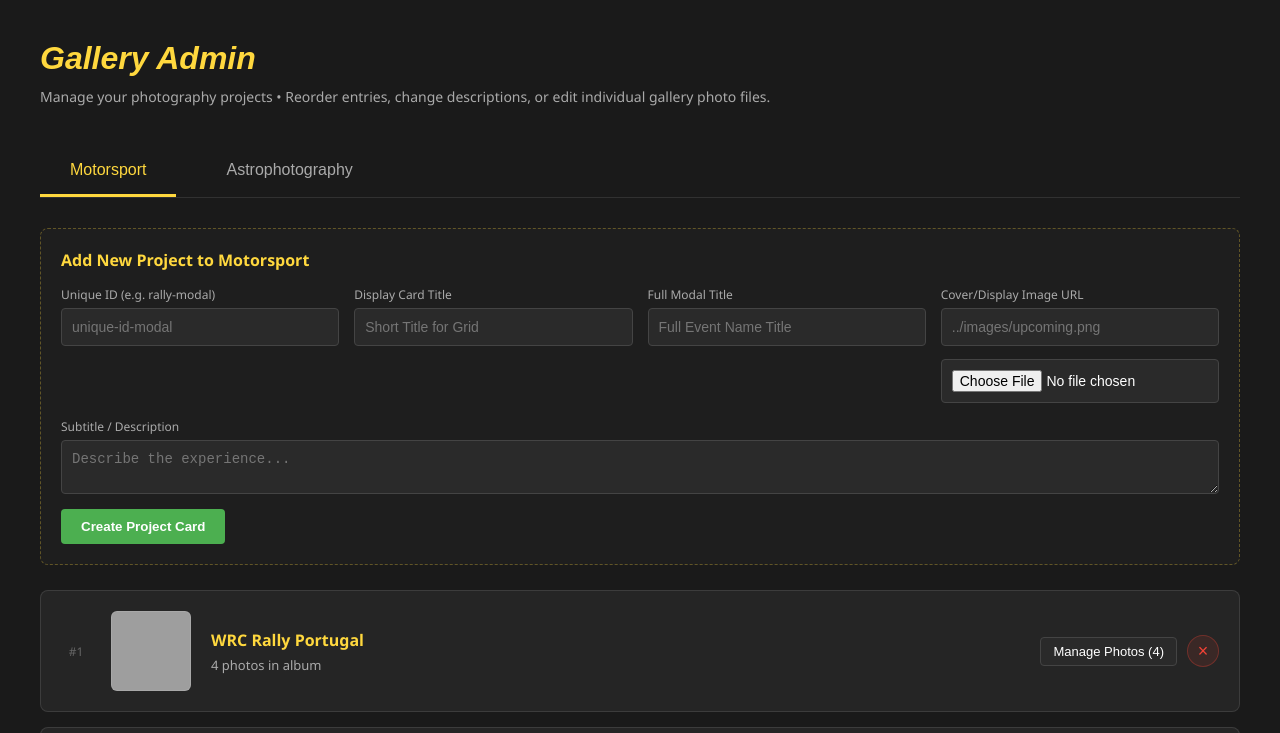
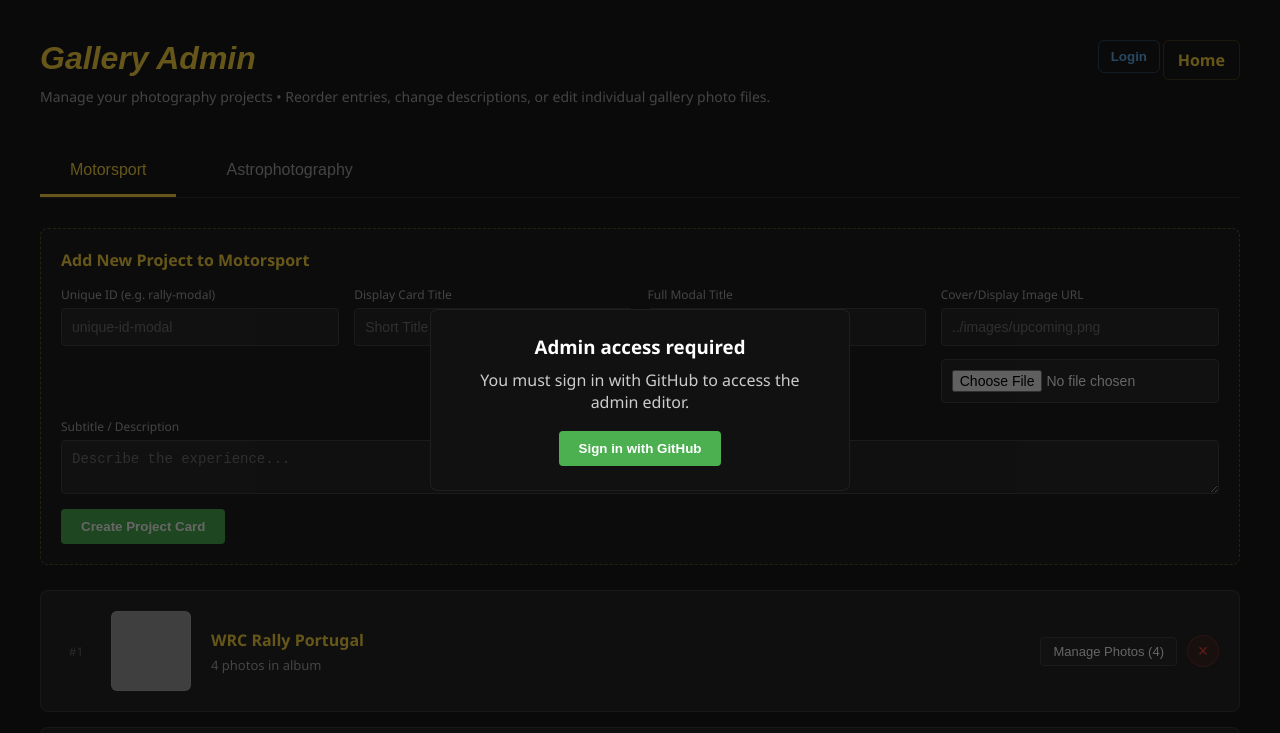
Before and after one commit to LeonardoCarolo99/LeonardoCarolo99.github.io, a plain HTML site: page REDESIGN/admin.html in a window 1280 px wide. Shown: the top 733 px of the page. Drawn offline with Linux system fonts and the light colour scheme; grey boxes are pictures that could not be loaded; a web font is replaced by a local one.

Commit message:
Button + login

```diff
--- a/REDESIGN/admin.html
+++ b/REDESIGN/admin.html
@@ -30,6 +30,7 @@
 
     .admin-header {
       margin-bottom: 40px;
+      position: relative;
     }
 
     .admin-header h1 {
@@ -386,6 +387,56 @@
       text-align: center;
       font-style: italic;
     }
+    .home-btn {
+      position: absolute;
+      right: 0;
+      top: 0;
+      background: transparent;
+      border: 1px solid rgba(255, 216, 62, 0.2);
+      color: #ffd83e;
+      padding: 8px 14px;
+      border-radius: 6px;
+      text-decoration: none;
+      font-weight: 600;
+      transition: background 0.15s ease, transform 0.12s ease;
+    }
+    .home-btn:hover { background: rgba(255,216,62,0.06); transform: translateY(-2px); }
+    .auth-btn {
+      position: absolute;
+      right: 80px;
+      top: 0;
+      background: transparent;
+      border: 1px solid rgba(255, 255, 255, 0.06);
+      color: #fff;
+      padding: 8px 12px;
+      border-radius: 6px;
+      text-decoration: none;
+      font-weight: 600;
+      cursor: pointer;
+    }
+    .auth-btn.login { border-color: rgba(100, 181, 246, 0.3); color: #64b5f6 }
+    .auth-btn.logout { border-color: rgba(244, 67, 54, 0.2); color: #f44336 }
+
+    /* admin-lock overlay */
+    .admin-lock {
+      position: fixed;
+      left: 0; right: 0; top: 0; bottom: 0;
+      background: rgba(0,0,0,0.6);
+      display: none;
+      align-items: center;
+      justify-content: center;
+      z-index: 9999;
+    }
+    .admin-lock .box {
+      background: #111;
+      padding: 24px;
+      border-radius: 8px;
+      border: 1px solid rgba(255,255,255,0.06);
+      text-align: center;
+      color: #fff;
+      width: 420px;
+    }
+    .admin-lock.show { display: flex; }
   </style>
 </head>
 
@@ -395,6 +446,8 @@
     <div class="admin-header">
       <h1>Gallery Admin</h1>
       <p>Manage your photography projects • Reorder entries, change descriptions, or edit individual gallery photo files.</p>
+      <a href="../index.html" class="home-btn">Home</a>
+      <button id="authBtn" class="auth-btn login" onclick="startLogin()">Login</button>
     </div>
 
     <div class="tabs">
@@ -446,11 +499,17 @@
       <div class="drag-hint">💡 Drag projects by their headers to reorder them</div>
     </div>
   </div>
-  <!-- button for returning to index.html, fixed on the right side -->
-   <a href="../index.html" class="buttontoreturn">
-  <button class="buttontoreturn">Return to Gallery</button>
+  <!-- home button moved into header -->
 
-   </a>
+  <div id="adminLock" class="admin-lock">
+    <div class="box">
+      <h3>Admin access required</h3>
+      <p style="color:#ccc; margin:10px 0 18px;">You must sign in with GitHub to access the admin editor.</p>
+      <div style="display:flex; gap:10px; justify-content:center;">
+        <button class="add-btn" onclick="startLogin()">Sign in with GitHub</button>
+      </div>
+    </div>
+  </div>
 
   <script>
     let motorsportProjects = [];
@@ -740,6 +799,69 @@
     // run auto-publish after page loads
     window.addEventListener('DOMContentLoaded', autoPublishFromCallback);
 
+    // auth helpers
+    function serverBaseFromSession() {
+      return sessionStorage.getItem('publisher_server') || null;
+    }
+
+    function startLogin() {
+      const serverBase = prompt('OAuth server URL', serverBaseFromSession() || 'http://localhost:3000');
+      if (!serverBase) return;
+      try { sessionStorage.setItem('publisher_server', serverBase); } catch (ignore) {}
+      const returnTo = window.location.href;
+      const startUrl = `${serverBase.replace(/\/$/, '')}/auth/start?returnTo=${encodeURIComponent(returnTo)}`;
+      window.location.href = startUrl;
+    }
+
+    async function checkAuth() {
+      const oauthState = sessionStorage.getItem('oauth_state') || getQueryParam('oauth_state');
+      const serverBase = serverBaseFromSession();
+      const lock = document.getElementById('adminLock');
+      const authBtn = document.getElementById('authBtn');
+      if (!serverBase) {
+        // not configured - show lock
+        if (lock) lock.classList.add('show');
+        if (authBtn) authBtn.className = 'auth-btn login';
+        return;
+      }
+      if (!oauthState) {
+        // not logged in yet
+        if (lock) lock.classList.add('show');
+        if (authBtn) authBtn.className = 'auth-btn login';
+        return;
+      }
+
+      try {
+        const res = await fetch(`${serverBase.replace(/\/$/, '')}/me?state=${encodeURIComponent(oauthState)}`);
+        if (!res.ok) throw new Error('not authenticated');
+        const js = await res.json();
+        // show logged-in state
+        if (lock) lock.classList.remove('show');
+        if (authBtn) { authBtn.className = 'auth-btn logout'; authBtn.textContent = js.login || 'Logout'; authBtn.onclick = logout; }
+        // store oauth_state if it came from query
+        try { sessionStorage.setItem('oauth_state', oauthState); } catch (ignore) {}
+      } catch (err) {
+        if (lock) lock.classList.add('show');
+        if (authBtn) authBtn.className = 'auth-btn login';
+      }
+    }
+
+    async function logout() {
+      const oauthState = sessionStorage.getItem('oauth_state');
+      const serverBase = serverBaseFromSession();
+      if (serverBase && oauthState) {
+        try {
+          await fetch(`${serverBase.replace(/\/$/, '')}/logout`, { method: 'POST', headers: { 'Content-Type': 'application/json' }, body: JSON.stringify({ state: oauthState }) });
+        } catch (ignore) {}
+      }
+      sessionStorage.removeItem('oauth_state');
+      // keep serverBase stored so user can login again without re-entering
+      location.reload();
+    }
+
+    // perform initial auth check
+    window.addEventListener('load', () => { checkAuth(); });
+
     function addProject() {
       const idInput = document.getElementById('new-proj-id');
       const displayTitleInput = document.getElementById('new-proj-display-title');
```
Also changed, not shown: server/index.js (+26 -0 lines).
